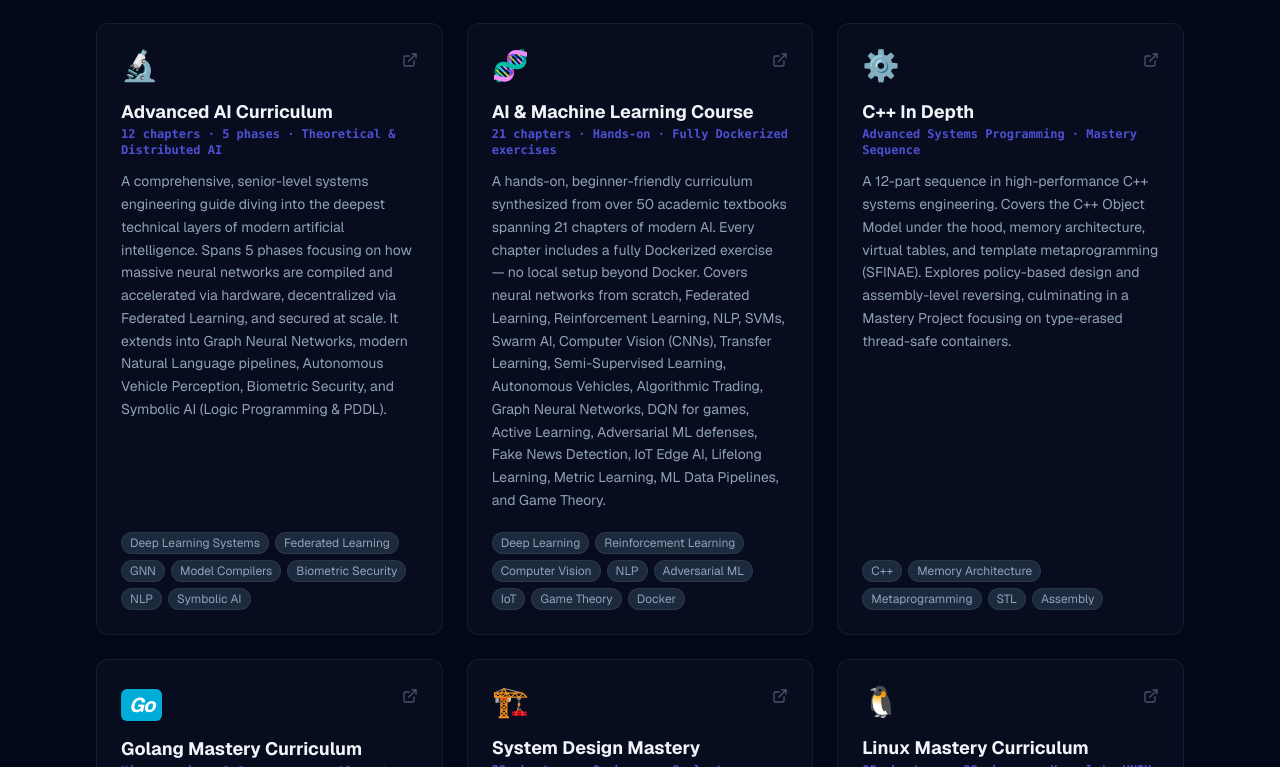
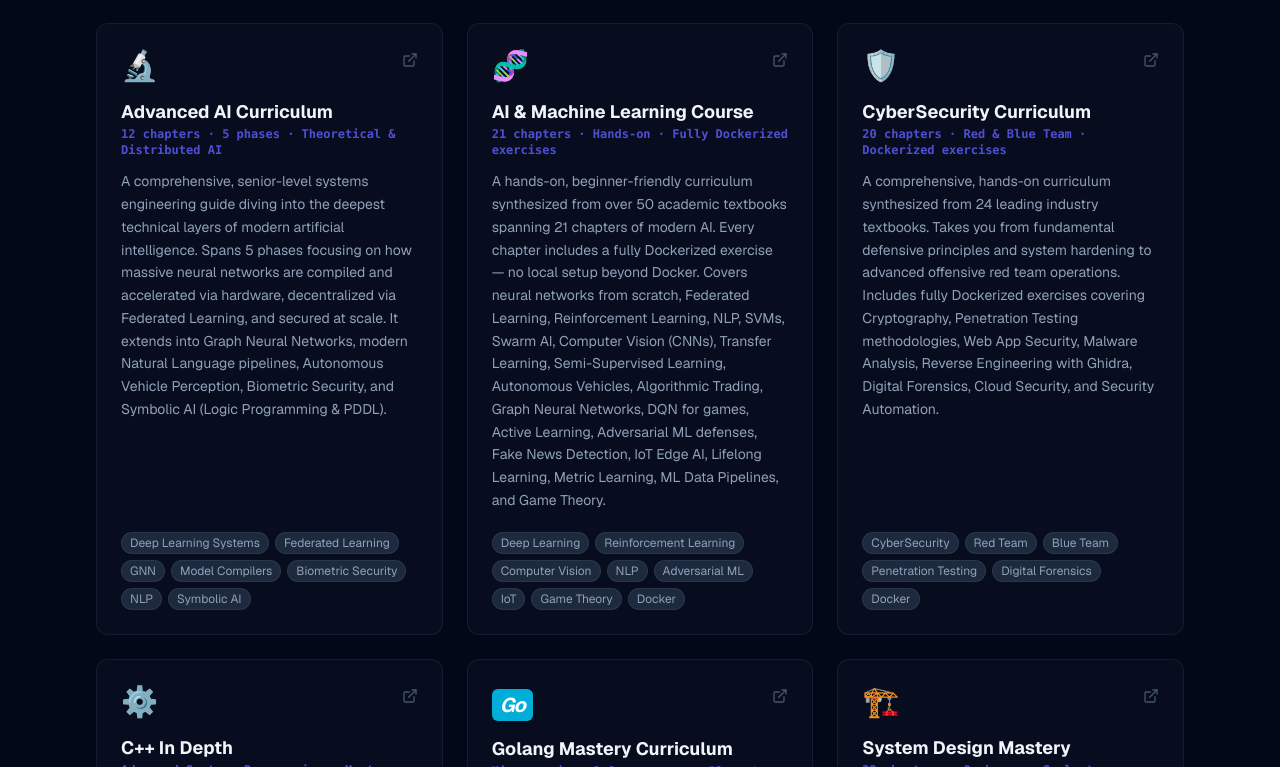
Before and after one commit to chemacabeza/chemacabeza-dev, a Next.js app: page /projects in a window 1280 px wide. Shown: the part 2373-3140 px from the top of the page. Built offline with nearby package versions, Linux system fonts and the light colour scheme.

Commit message:
feat(projects): add CyberSecurity curriculum project

```diff
--- a/app/projects/page.tsx
+++ b/app/projects/page.tsx
@@ -132,6 +132,16 @@ const githubProjects = [
         description:
             "A hands-on, beginner-friendly curriculum synthesized from over 50 academic textbooks spanning 21 chapters of modern AI. Every chapter includes a fully Dockerized exercise — no local setup beyond Docker. Covers neural networks from scratch, Federated Learning, Reinforcement Learning, NLP, SVMs, Swarm AI, Computer Vision (CNNs), Transfer Learning, Semi-Supervised Learning, Autonomous Vehicles, Algorithmic Trading, Graph Neural Networks, DQN for games, Active Learning, Adversarial ML defenses, Fake News Detection, IoT Edge AI, Lifelong Learning, Metric Learning, ML Data Pipelines, and Game Theory.",
         tags: ["Deep Learning", "Reinforcement Learning", "Computer Vision", "NLP", "Adversarial ML", "IoT", "Game Theory", "Docker"],
+    },
+    {
+        repo: "CyberSecurity",
+        url: "https://github.com/chemacabeza/CyberSecurity",
+        emoji: "🛡️",
+        title: "CyberSecurity Curriculum",
+        subtitle: "20 chapters · Red & Blue Team · Dockerized exercises",
+        description:
+            "A comprehensive, hands-on curriculum synthesized from 24 leading industry textbooks. Takes you from fundamental defensive principles and system hardening to advanced offensive red team operations. Includes fully Dockerized exercises covering Cryptography, Penetration Testing methodologies, Web App Security, Malware Analysis, Reverse Engineering with Ghidra, Digital Forensics, Cloud Security, and Security Automation.",
+        tags: ["CyberSecurity", "Red Team", "Blue Team", "Penetration Testing", "Digital Forensics", "Docker"],
     },
     {
         repo: "Cplusplus",
```
